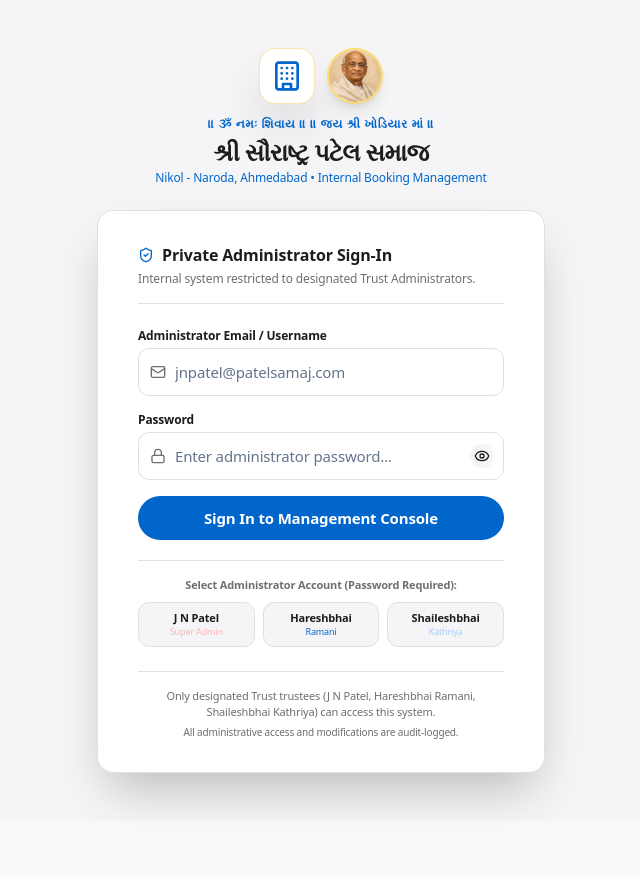
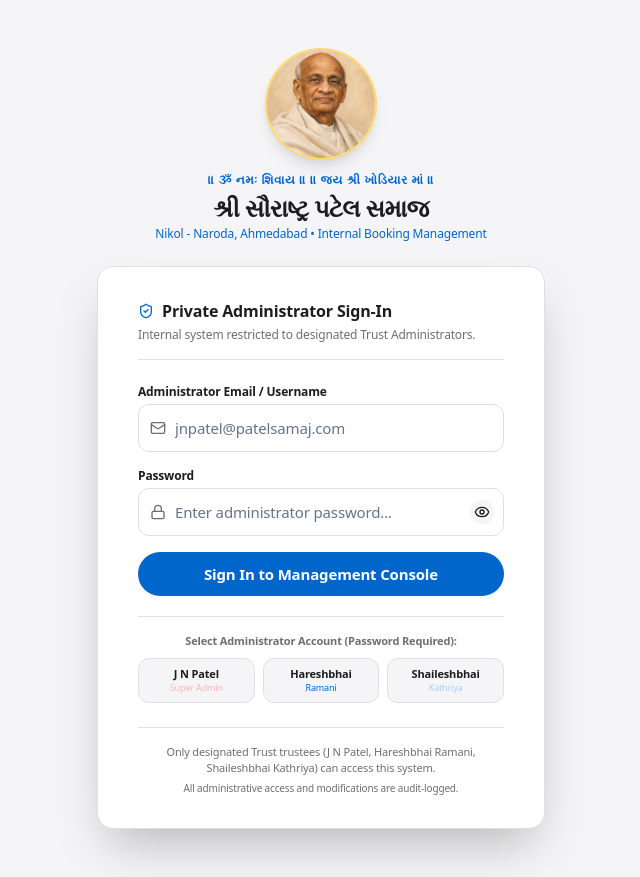
Before and after one commit to Jeetsatas/shree-saurashtra-patel-samaj-booking, a Next.js app: page /admin/login in a window 1280 px wide. Shown: the whole page, without its empty margins (319-959 px from the left). Before the commit the page ends 821 px from the top, so only its background shows below. Built offline with nearby package versions, Linux system fonts and the light colour scheme.

Commit message:
Center Sardar Patel portrait on login

```diff
--- a/src/app/admin/login/page.tsx
+++ b/src/app/admin/login/page.tsx
@@ -3,7 +3,7 @@
 import React, { useState, useEffect, Suspense } from "react";
 import { useRouter, useSearchParams } from "next/navigation";
 import Image from "next/image";
-import { Lock, Mail, Building, ShieldCheck, AlertCircle, Eye, EyeOff } from "lucide-react";
+import { Lock, Mail, ShieldCheck, AlertCircle, Eye, EyeOff } from "lucide-react";
 
 function LoginForm() {
   const router = useRouter();
@@ -66,16 +66,13 @@ function LoginForm() {
   return (
     <div className="admin-login min-h-screen bg-gradient-to-br from-slate-950 via-slate-900 to-red-950 flex flex-col justify-center py-6 sm:py-12 px-3 sm:px-6 lg:px-8">
       <div className="sm:mx-auto sm:w-full sm:max-w-md text-center">
-        <div className="flex items-center justify-center gap-3">
-          <div className="w-12 h-12 sm:w-14 sm:h-14 bg-gradient-to-tr from-red-900 to-amber-700 text-amber-300 rounded-2xl flex items-center justify-center shadow-2xl border border-amber-500/30">
-            <Building className="w-7 h-7 sm:w-8 sm:h-8" />
-          </div>
-          <div className="w-12 h-12 sm:w-14 sm:h-14 rounded-full overflow-hidden border-2 border-amber-300/80 shadow-lg bg-amber-50">
+        <div className="flex justify-center">
+          <div className="w-24 h-24 sm:w-28 sm:h-28 rounded-full overflow-hidden border-2 border-amber-300/80 shadow-lg bg-amber-50">
             <Image
               src="/images/sardar-vallabhbhai-patel.jpg"
               alt="Portrait of Sardar Vallabhbhai Patel"
-              width={56}
-              height={56}
+              width={112}
+              height={112}
               priority
               className="w-full h-full object-cover"
             />
```
